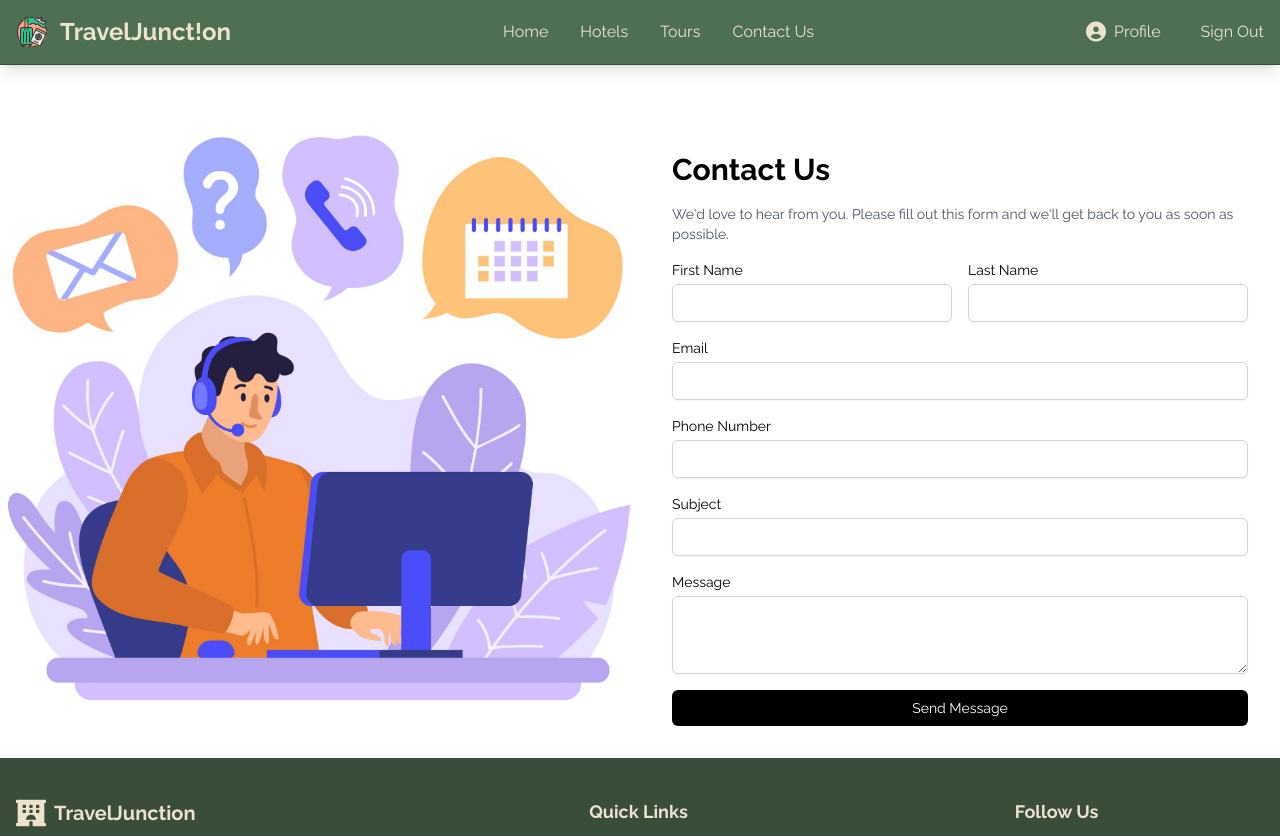
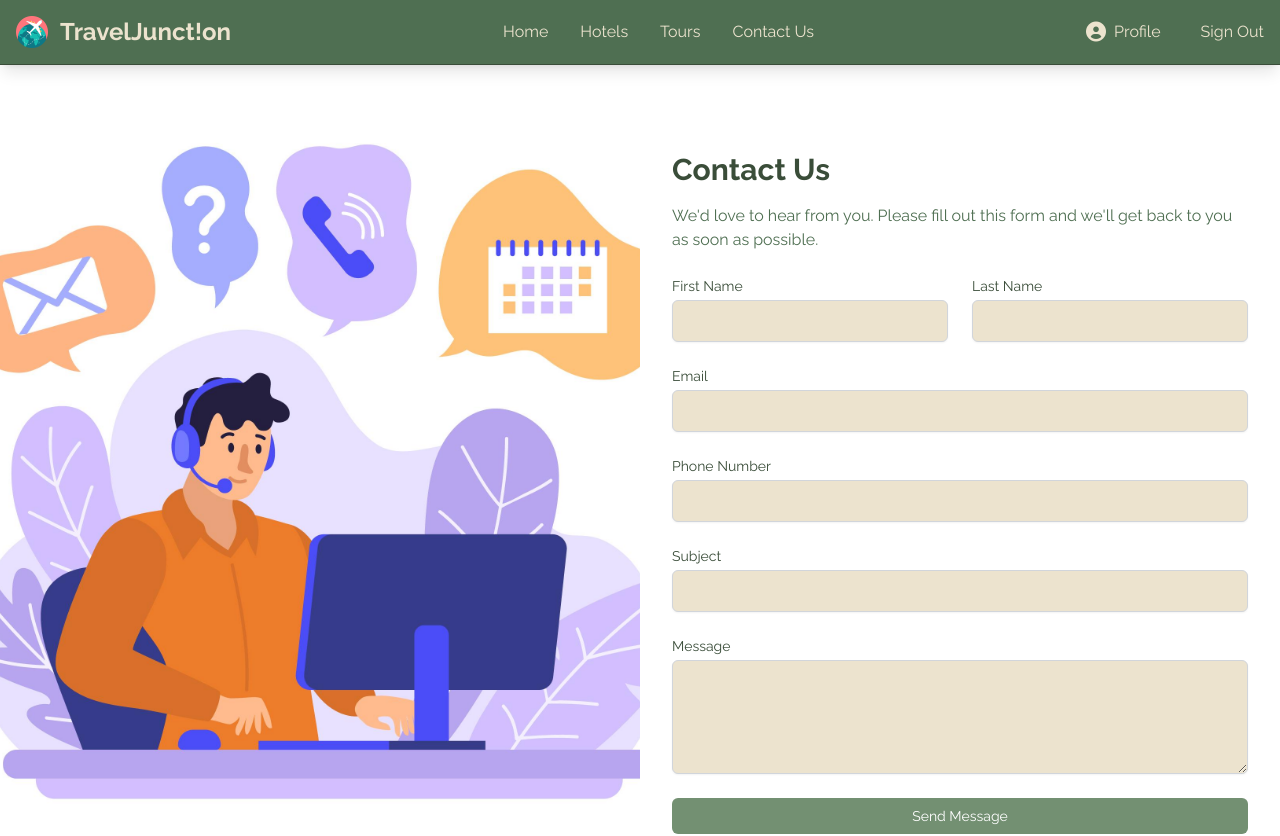
Before and after one commit to KSHITIIJnk/Fullstack-mini, a React (Vite) app in the folder TravelJunction/: page /contact in a window 1280 px wide. Shown: the top 836 px of the page. Built offline with nearby package versions, Linux system fonts and the light colour scheme.

Commit message:
UI changes
Made few Changes to the UI

```diff
--- a/TravelJunction/src/Components/Nav/Navbar.jsx
+++ b/TravelJunction/src/Components/Nav/Navbar.jsx
@@ -1,6 +1,6 @@
 import React from 'react';
 import { Link, useLocation } from 'react-router-dom';
-import icon from '../../assets/icon.png';
+import travel from '../../assets/travel.png';
 
 const Navbar = () => {
   const location = useLocation();
@@ -10,7 +10,7 @@ const Navbar = () => {
       <div className="max-w-screen-xl flex flex-wrap items-center justify-between mx-auto p-4">
         {/* Logo and Home Link */}
         <Link to="/frontpage" className="flex items-center space-x-3 rtl:space-x-reverse">
-          <img src={icon} className="h-8" alt="TravelJunct!on Logo" />
+          <img src={travel} className="h-8" alt="TravelJunct!on Logo" />
           <span className="self-center text-2xl font-semibold whitespace-nowrap text-[#ECE3CE]">TravelJunct!on</span>
         </Link>
 
--- a/TravelJunction/src/pages/Contactus.jsx
+++ b/TravelJunction/src/pages/Contactus.jsx
@@ -22,7 +22,6 @@ const ContactUs = () => {
     try {
       const response = await axios.post('http://localhost:5000/api/contactForms', formData);
       console.log('Form submitted successfully!', response.data);
-      // Optionally, reset form fields after successful submission
       setFormData({
         firstName: '',
         lastName: '',
@@ -31,7 +30,6 @@ const ContactUs = () => {
         subject: '',
         message: ''
       });
-      // Show success toast
       toast.success('Message sent successfully!', {
         position: 'bottom-right',
         autoClose: 3000,
@@ -43,7 +41,6 @@ const ContactUs = () => {
       });
     } catch (error) {
       console.error('Error submitting form:', error);
-      // Show error toast
       toast.error('Failed to send message. Please try again later.', {
         position: 'bottom-right',
         autoClose: 3000,
@@ -61,45 +58,98 @@ const ContactUs = () => {
   };
 
   return (
-    <div className="flex flex-col min-h-screen">
+    <div className="flex flex-col min-h-screen bg-[#ECE3CE  ]">
       <Navbar />
       <div className="flex flex-grow pt-20">
-        <div className="w-1/2">
+        {/* Image Section */}
+        <div className="w-full md:w-1/2">
           <img src={c1} alt="Mountain" className="w-full h-full object-cover" />
         </div>
-        <div className="w-1/2 bg-white p-8 flex flex-col justify-between">
+
+        {/* Contact Form Section */}
+        <div className="w-full md:w-1/2 bg-white p-8 flex flex-col justify-between">
           <div className="pt-10">
-            <h2 className="text-3xl font-semibold mb-4 text-black">Contact Us</h2>
-            <p className="text-sm text-gray-600 mb-4">We'd love to hear from you. Please fill out this form and we'll get back to you as soon as possible.</p>
-            <form className="space-y-4" onSubmit={handleSubmit}>
-              <div className="grid grid-cols-2 gap-4">
+            <h2 className="text-3xl font-bold mb-4 text-[#3A4D39]">Contact Us</h2>
+            <p className="text-md text-[#4F6F52] mb-6">We'd love to hear from you. Please fill out this form and we'll get back to you as soon as possible.</p>
+            <form className="space-y-6" onSubmit={handleSubmit}>
+              <div className="grid grid-cols-1 md:grid-cols-2 gap-6">
                 <div>
-                  <label htmlFor="firstName" className="block text-sm font-medium text-black">First Name</label>
-                  <input type="text" id="firstName" name="firstName" value={formData.firstName} onChange={handleChange} className="mt-1 block w-full px-3 py-2 bg-white border border-gray-300 rounded-md shadow-sm text-sm" required />
+                  <label htmlFor="firstName" className="block text-sm font-medium text-[#3A4D39]">First Name</label>
+                  <input
+                    type="text"
+                    id="firstName"
+                    name="firstName"
+                    value={formData.firstName}
+                    onChange={handleChange}
+                    className="mt-1 block w-full px-4 py-2 bg-[#ECE3CE] border border-gray-300 rounded-md shadow-sm text-[#3A4D39] focus:outline-none focus:ring-2 focus:ring-[#739072] transition duration-300 ease-in-out"
+                    required
+                  />
                 </div>
                 <div>
-                  <label htmlFor="lastName" className="block text-sm font-medium text-black">Last Name</label>
-                  <input type="text" id="lastName" name="lastName" value={formData.lastName} onChange={handleChange} className="mt-1 block w-full px-3 py-2 bg-white border border-gray-300 rounded-md shadow-sm text-sm" required />
+                  <label htmlFor="lastName" className="block text-sm font-medium text-[#3A4D39]">Last Name</label>
+                  <input
+                    type="text"
+                    id="lastName"
+                    name="lastName"
+                    value={formData.lastName}
+                    onChange={handleChange}
+                    className="mt-1 block w-full px-4 py-2 bg-[#ECE3CE] border border-gray-300 rounded-md shadow-sm text-[#3A4D39] focus:outline-none focus:ring-2 focus:ring-[#739072] transition duration-300 ease-in-out"
+                    required
+                  />
                 </div>
               </div>
               <div>
-                <label htmlFor="email" className="block text-sm font-medium text-black">Email</label>
-                <input type="email" id="email" name="email" value={formData.email} onChange={handleChange} className="mt-1 block w-full px-3 py-2 bg-white border border-gray-300 rounded-md shadow-sm text-sm" required />
+                <label htmlFor="email" className="block text-sm font-medium text-[#3A4D39]">Email</label>
+                <input
+                  type="email"
+                  id="email"
+                  name="email"
+                  value={formData.email}
+                  onChange={handleChange}
+                  className="mt-1 block w-full px-4 py-2 bg-[#ECE3CE] border border-gray-300 rounded-md shadow-sm text-[#3A4D39] focus:outline-none focus:ring-2 focus:ring-[#739072] transition duration-300 ease-in-out"
+                  required
+                />
               </div>
               <div>
-                <label htmlFor="phone" className="block text-sm font-medium text-black">Phone Number</label>
-                <input type="tel" id="phone" name="phone" value={formData.phone} onChange={handleChange} className="mt-1 block w-full px-3 py-2 bg-white border border-gray-300 rounded-md shadow-sm text-sm" />
+                <label htmlFor="phone" className="block text-sm font-medium text-[#3A4D39]">Phone Number</label>
+                <input
+                  type="tel"
+                  id="phone"
+                  name="phone"
+                  value={formData.phone}
+                  onChange={handleChange}
+                  className="mt-1 block w-full px-4 py-2 bg-[#ECE3CE] border border-gray-300 rounded-md shadow-sm text-[#3A4D39] focus:outline-none focus:ring-2 focus:ring-[#739072] transition duration-300 ease-in-out"
+                />
               </div>
               <div>
-                <label htmlFor="subject" className="block text-sm font-medium text-black">Subject</label>
-                <input type="text" id="subject" name="subject" value={formData.subject} onChange={handleChange} className="mt-1 block w-full px-3 py-2 bg-white border border-gray-300 rounded-md shadow-sm text-sm" required />
+                <label htmlFor="subject" className="block text-sm font-medium text-[#3A4D39]">Subject</label>
+                <input
+                  type="text"
+                  id="subject"
+                  name="subject"
+                  value={formData.subject}
+                  onChange={handleChange}
+                  className="mt-1 block w-full px-4 py-2 bg-[#ECE3CE] border border-gray-300 rounded-md shadow-sm text-[#3A4D39] focus:outline-none focus:ring-2 focus:ring-[#739072] transition duration-300 ease-in-out"
+                  required
+                />
               </div>
               <div>
-                <label htmlFor="message" className="block text-sm font-medium text-black">Message</label>
-                <textarea id="message" name="message" value={formData.message} onChange={handleChange} rows="3" className="mt-1 block w-full px-3 py-2 bg-white border border-gray-300 rounded-md shadow-sm text-sm" required></textarea>
+                <label htmlFor="message" className="block text-sm font-medium text-[#3A4D39]">Message</label>
+                <textarea
+                  id="message"
+                  name="message"
+                  value={formData.message}
+                  onChange={handleChange}
+                  rows="4"
+                  className="mt-1 block w-full px-4 py-2 bg-[#ECE3CE] border border-gray-300 rounded-md shadow-sm text-[#3A4D39] focus:outline-none focus:ring-2 focus:ring-[#739072] transition duration-300 ease-in-out"
+                  required
+                ></textarea>
               </div>
               <div>
-                <button type="submit" className="w-full bg-black text-white py-2 px-4 rounded-md hover:bg-gray-700 focus:outline-none focus:ring-2 focus:ring-gray-500 focus:ring-opacity-50 transition duration-150 ease-in-out text-sm">
+                <button
+                  type="submit"
+                  className="w-full bg-[#739072] text-white py-2 px-4 rounded-md hover:bg-[#4F6F52] focus:outline-none focus:ring-2 focus:ring-[#3A4D39] focus:ring-opacity-50 transition duration-300 ease-in-out text-sm"
+                >
                   Send Message
                 </button>
               </div>
--- a/TravelJunction/src/pages/Hotels.jsx
+++ b/TravelJunction/src/pages/Hotels.jsx
@@ -1,6 +1,6 @@
 import React, { useState, useEffect } from 'react';
 import { FaStar, FaMapMarkerAlt, FaSearch } from 'react-icons/fa';
-import { Menu } from '@headlessui/react';
+import { Menu, Transition } from '@headlessui/react';
 import { ChevronDownIcon } from '@heroicons/react/20/solid';
 import { Link } from 'react-router-dom';
 import axios from 'axios';
@@ -11,20 +11,20 @@ const HotelCard = ({ hotel }) => (
   <div className="max-w-sm rounded overflow-hidden shadow-lg bg-white transition duration-300 hover:shadow-xl flex flex-col justify-between">
     <img className="w-full h-48 object-cover" src={hotel.image} alt={hotel.name} />
     <div className="px-6 py-4">
-      <div className="font-bold text-xl mb-2 text-black">{hotel.name}</div>
-      <p className="text-gray-700 text-base">{hotel.description}</p>
+      <div className="font-bold text-xl mb-2 text-[#3A4D39]">{hotel.name}</div>
+      <p className="text-[#4F6F52] text-base">{hotel.description}</p>
     </div>
     <div className="px-6 pt-4 pb-2 flex justify-between items-center">
-      <span className="flex items-center text-sm font-semibold text-black">
+      <span className="flex items-center text-sm font-semibold text-[#3A4D39]">
         <FaMapMarkerAlt className="mr-2" />{hotel.location}
       </span>
-      <span className="flex items-center text-sm font-semibold text-black">
+      <span className="flex items-center text-sm font-semibold text-[#3A4D39]">
         <FaStar className="mr-2" />{hotel.rating} stars
       </span>
     </div>
     <div className="px-6 py-4">
-      <p className="text-gray-900 font-semibold">${hotel.price} per night</p>
-      <Link to={`/hotel/${hotel._id}`} className="bg-black hover:bg-gray-800 text-white font-bold py-2 px-4 rounded transition duration-300 mt-2 block">
+      <p className="text-[#3A4D39] font-semibold">${hotel.price} per night</p>
+      <Link to={`/hotel/${hotel._id}`} className="bg-[#739072] hover:bg-[#4F6F52] text-white font-bold py-2 px-4 rounded transition duration-300 mt-2 block">
         Book Now
       </Link>
     </div>
@@ -82,50 +82,60 @@ const Hotels = () => {
   return (
     <>
       <Navbar />
-      <div className="p-8 bg-white min-h-screen">
+      <div className="p-8 bg-[#ECE3CE] min-h-screen">
         <div className="mb-8 text-center">
-          <h1 className="text-4xl font-bold mb-2 text-black">Discover Your Perfect Hotel</h1>
-          <p className="text-gray-800 text-lg mb-6">Find the best stay from our wide selection of hotels</p>
+          <h1 className="text-4xl font-bold mb-2 text-[#3A4D39]">Discover Your Perfect Hotel</h1>
+          <p className="text-[#4F6F52] text-lg mb-6">Find the best stay from our wide selection of hotels</p>
           <div className="flex justify-center items-center gap-4">
             <div className="relative">
-              <FaSearch className="absolute top-3 left-3 text-gray-800" />
+              <FaSearch className="absolute top-3 left-3 text-[#3A4D39]" />
               <input
                 type="text"
                 placeholder="Search for hotels..."
                 value={searchTerm}
                 onChange={handleSearchChange}
-                className="pl-10 pr-4 py-2 rounded shadow appearance-none border w-full text-black leading-tight focus:outline-none focus:shadow-outline"
+                className="pl-10 pr-4 py-2 rounded shadow appearance-none border w-full text-[#3A4D39] leading-tight focus:outline-none focus:shadow-outline"
               />
             </div>
             <Menu as="div" className="relative inline-block text-left">
-              <MenuButton className="inline-flex items-center justify-center rounded-md border border-gray-300 shadow-sm px-4 py-2 bg-white text-sm font-medium text-black hover:bg-gray-50 focus:outline-none">
+              <Menu.Button className="inline-flex items-center justify-center rounded-md border border-gray-300 shadow-sm px-4 py-2 bg-white text-sm font-medium text-[#3A4D39] hover:bg-gray-50 focus:outline-none">
                 Filter
-                <ChevronDownIcon className="-mr-1 ml-2 h-5 w-5 text-black" aria-hidden="true" />
-              </MenuButton>
-              <MenuItems className="origin-top-right absolute right-0 mt-2 w-56 rounded-md shadow-lg bg-white ring-1 ring-black ring-opacity-5 focus:outline-none">
+                <ChevronDownIcon className="-mr-1 ml-2 h-5 w-5 text-[#3A4D39]" aria-hidden="true" />
+              </Menu.Button>
+              <Transition
+                as={React.Fragment}
+                enter="transition ease-out duration-100"
+                enterFrom="transform opacity-0 scale-95"
+                enterTo="transform opacity-100 scale-100"
+                leave="transition ease-in duration-75"
+                leaveFrom="transform opacity-100 scale-100"
+                leaveTo="transform opacity-0 scale-95"
+              >
+                <Menu.Items className="origin-top-right absolute right-0 mt-2 w-56 rounded-md shadow-lg bg-white ring-1 ring-black ring-opacity-5 focus:outline-none">
                   <div className="py-1">
-                  <MenuItem>
+                    <Menu.Item>
                       {({ active }) => (
                         <button
                           onClick={() => handleFilterChange('highestRated')}
-                        className={`${active ? 'bg-gray-100 text-black' : 'text-black'} block px-4 py-2 text-sm`}
+                          className={`${active ? 'bg-gray-100 text-[#3A4D39]' : 'text-[#3A4D39]'} block px-4 py-2 text-sm`}
                         >
                           Highest Rated
                         </button>
                       )}
-                  </MenuItem>
-                  <MenuItem>
+                    </Menu.Item>
+                    <Menu.Item>
                       {({ active }) => (
                         <button
                           onClick={() => handleFilterChange('mostAffordable')}
-                        className={`${active ? 'bg-gray-100 text-black' : 'text-black'} block px-4 py-2 text-sm`}
+                          className={`${active ? 'bg-gray-100 text-[#3A4D39]' : 'text-[#3A4D39]'} block px-4 py-2 text-sm`}
                         >
                           Most Affordable
                         </button>
                       )}
-                  </MenuItem>
+                    </Menu.Item>
                   </div>
-              </MenuItems>
+                </Menu.Items>
+              </Transition>
             </Menu>
           </div>
         </div>
@@ -135,7 +145,7 @@ const Hotels = () => {
               <HotelCard key={hotel._id} hotel={hotel} />
             ))
           ) : (
-            <p className="text-center text-lg text-gray-800">No hotels found matching your criteria.</p>
+            <p className="text-center text-lg text-[#3A4D39]">No hotels found matching your criteria.</p>
           )}
         </div>
       </div>
```
Also changed, not shown: TravelJunction/src/Components/Herosection/Hero.jsx (+23 -25 lines), TravelJunction/src/pages/Tours.jsx (+42 -34 lines). Lines whose indentation alone changed are shown as unchanged.
